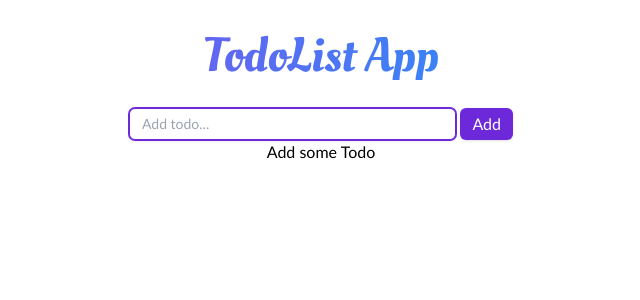
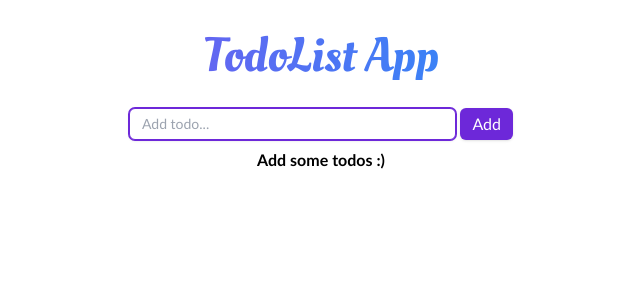
Before and after one commit to Sinac0de/Todo-List-ReactJs, a React (Create React App) app: page / in a window 1280 px wide. Shown: the top 300 px of the page, without its empty margins (319-959 px from the left). Built offline with nearby package versions, Linux system fonts and the light colour scheme.

Commit message:
Improve styles

```diff
--- a/src/components/TodoList.js
+++ b/src/components/TodoList.js
@@ -11,7 +11,8 @@ const TodoList = ({ todos, onComplete, onDelete, onUpdateTodo }) => {
   };
 
   const renderTodo = () => {
-    if (todos.length === 0) return <div>Add some Todo</div>;
+    if (todos.length === 0)
+      return <div className="font-semibold">Add some todos :)</div>;
     return todos.map((todo) => {
       return (
         <Todo
@@ -26,7 +27,7 @@ const TodoList = ({ todos, onComplete, onDelete, onUpdateTodo }) => {
   };
 
   return (
-    <div>
+    <div className="mt-2">
       {edit.id ? <TodoForm submitTodo={editTodo} edit={edit} /> : renderTodo()}
     </div>
   );
```
